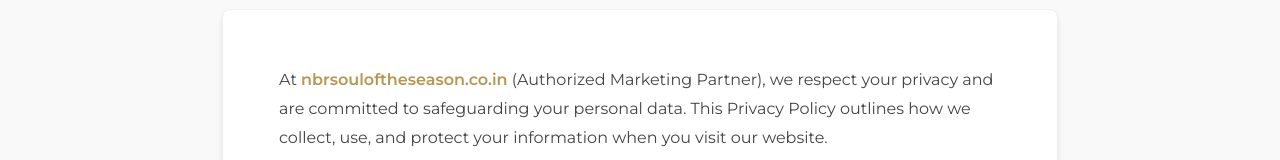
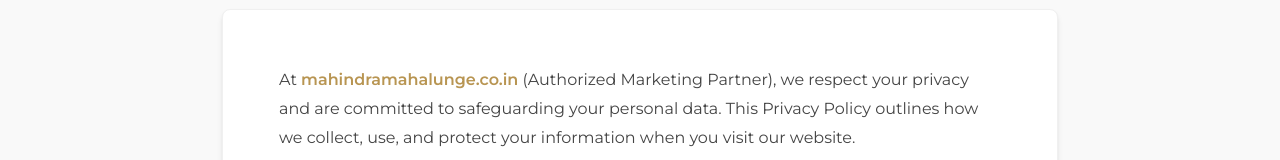
Before and after one commit to vineet-proptiger/mahindra-mahalunge-, a Next.js app: page /privacy-policy in a window 1280 px wide. Shown: the part 377-537 px from the top of the page. Built offline with nearby package versions, Linux system fonts and the light colour scheme.

Commit message:
some fixs

```diff
--- a/app/layout.js
+++ b/app/layout.js
@@ -33,7 +33,7 @@
 })
 
 export const metadata = {
-  metadataBase: new URL('https://nbrsouloftheseason.co.in/'),
+  metadataBase: new URL('https://mahindramahalunge.co.in/'),
   title: 'Mahindra Mahalunge | Luxury 2, 3 & 4 BHK in Baner NX, Pune',
   description: 'Discover Mahindra Mahalunge in Baner NX, Pune. Premium 2, 3 & 4 BHK luxury residences set in 14 lush acres with elite amenities and scenic river views.',
   icons: {
--- a/app/privacy-policy/page.js
+++ b/app/privacy-policy/page.js
@@ -98,7 +98,7 @@
                 href="/"
                 style={{ color: 'var(--color-gold-dark)', fontWeight: '600' }}
               >
-                nbrsouloftheseason.co.in
+                mahindramahalunge.co.in
               </Link>{' '}
               (Authorized Marketing Partner), we respect your privacy and are committed to safeguarding your personal data. This Privacy Policy outlines how we collect, use, and protect your information when you visit our website.
             </p>
--- a/app/robots.js
+++ b/app/robots.js
@@ -5,6 +5,6 @@
       allow: ['/'],
       // disallow: ['/vin', '/sector-46-gurgaon'],
     },
-    sitemap: 'https://nbrsouloftheseason.co.in/sitemap.xml',
+    sitemap: 'https://mahindramahalunge.co.in/sitemap.xml',
   }
 }
--- a/app/sitemap.js
+++ b/app/sitemap.js
@@ -1,5 +1,5 @@
 export default function sitemap() {
-  const base = 'https://nbrsouloftheseason.co.in'
+  const base = 'https://mahindramahalunge.co.in'
 
   return [
     {
--- a/components/CarouselSection.jsx
+++ b/components/CarouselSection.jsx
@@ -198,13 +198,6 @@
                     </div>
                 </div>
 
-                {/* Vertical Text */}
-                <div
-                  className="absolute right-2 top-1/2 -translate-y-1/2 text-white/80 text-xs tracking-widest hidden md:block"
-                  style={{ writingMode: 'vertical-rl', textOrientation: 'mixed', transform: 'rotate(180deg)' }}
-                >
-                  Artistic Impression
-                </div>
               </div>
             ))}
           </div>
```
